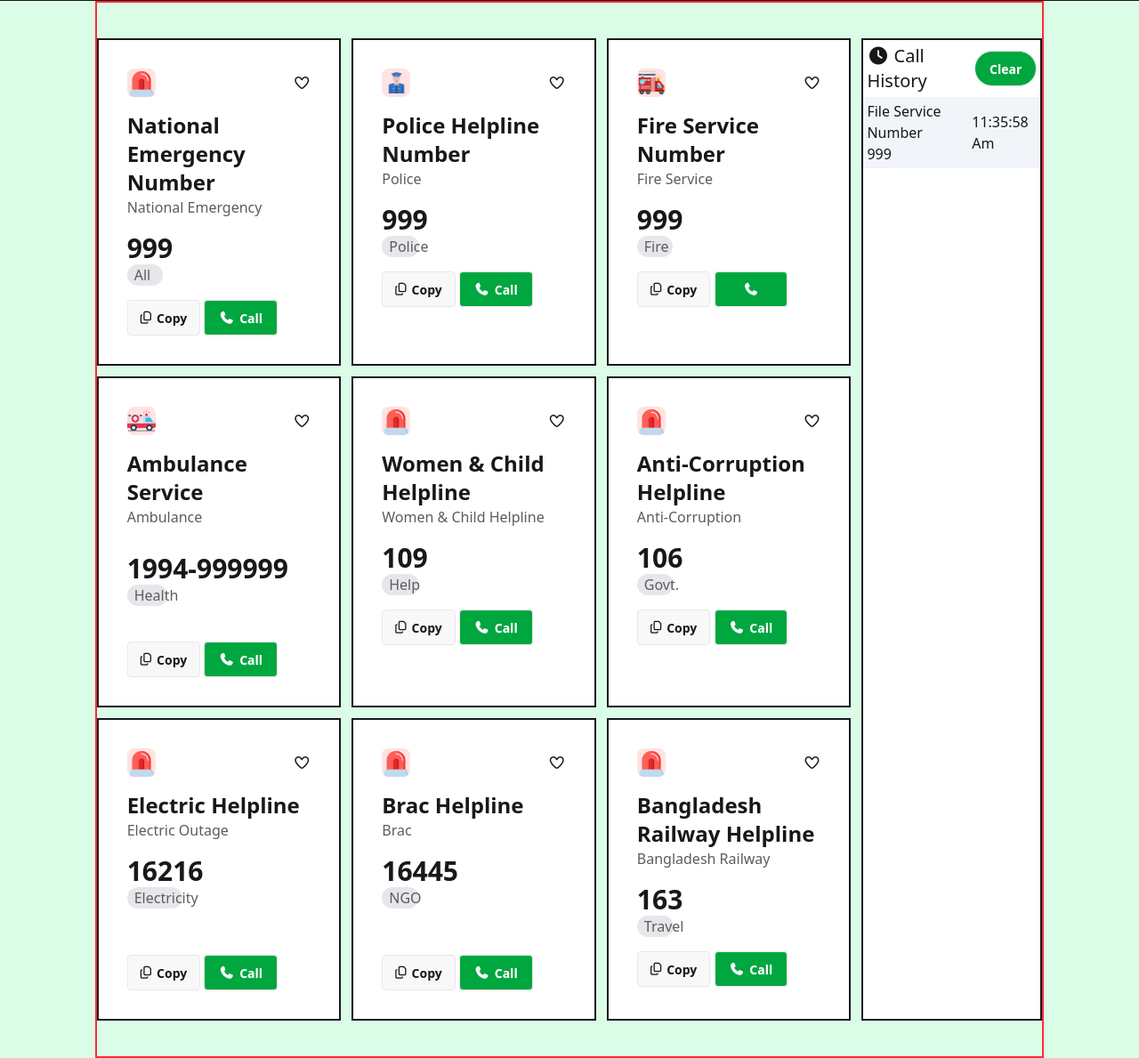
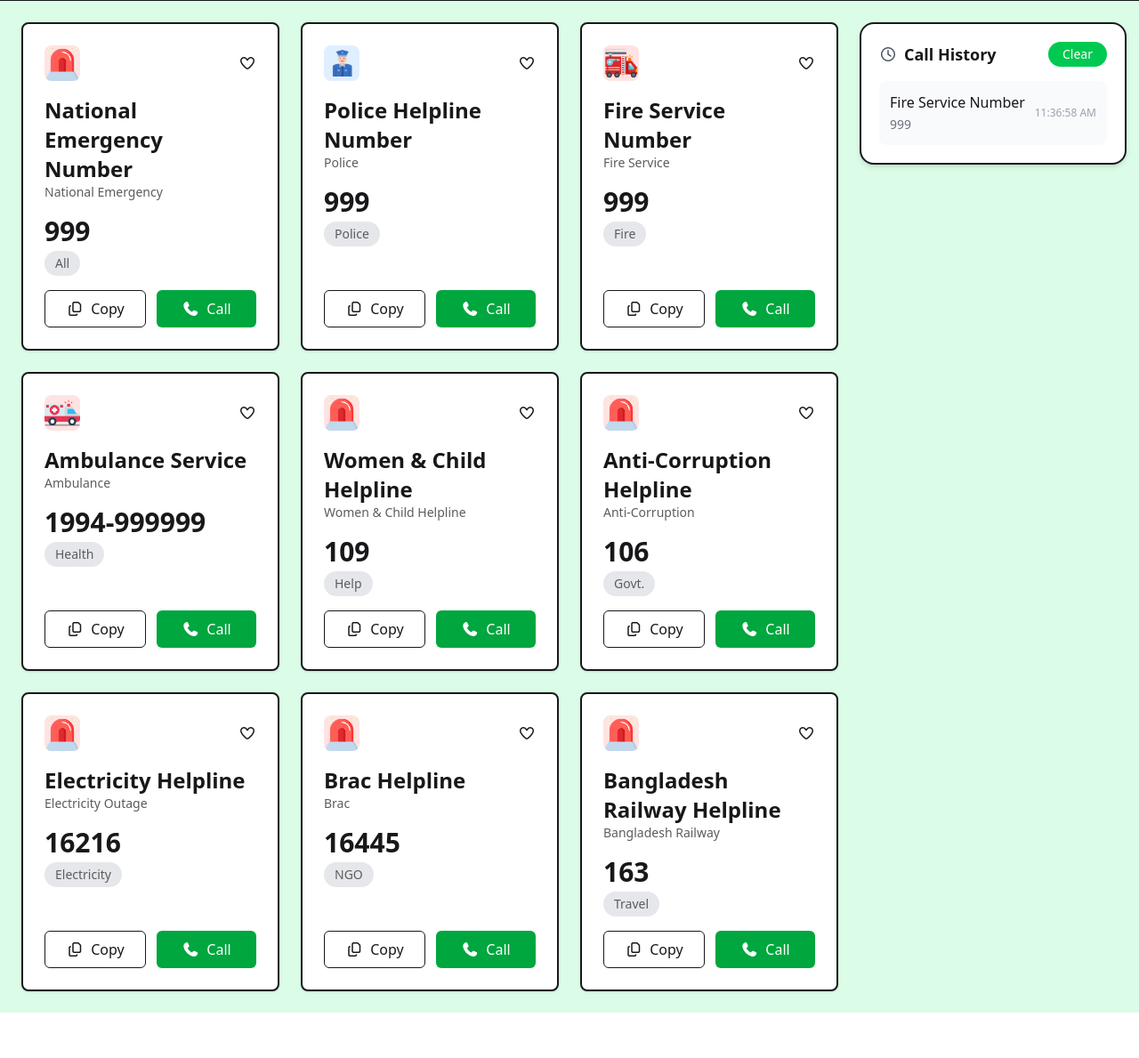
Before and after one commit to tasnim-88/emergency-hotline, a plain HTML site: page index.html in a window 1280 px wide. Shown: the part 315-1504 px from the top of the page at 89% size. After the commit the page ends 1453 px from the top, so only its background shows below. Drawn offline with nearby package versions, Linux system fonts and the light colour scheme.

Commit message:
responsive

```diff
--- a/index.html
+++ b/index.html
@@ -50,211 +50,268 @@
                 Government of the People’s Republic of Bangladesh</p>
         </section>
         <!-- Main Section -->
-        <section class="w-5/6 mx-auto py-10 grid grid-cols-5 gap-3 border-2 border-red-500">
-            <!-- <div class="grid grid-cols-3"> -->
-                <div class="card-conatainer grid grid-cols-3 col-span-4 gap-3">
-                    <!-- card-1 -->
-                    <div class="p-8 border-2 space-y-4 bg-white">
+        <div class="max-w-[1920px] mx-auto grid grid-cols-1 lg:grid-cols-4 gap-6 p-6">
+
+            <section class="lg:col-span-3 grid grid-cols-1 sm:grid-cols-2 md:grid-cols-3 gap-6">
+
+                <!-- Card -->
+                <div class="p-6 border-2 bg-white flex flex-col justify-between space-y-4 h-full rounded-lg shadow-sm">
                     <div class="flex justify-between items-center">
-                            <img class="w-[32px] h-[32px] bg-[#FFE3E2] rounded-lg" src="./assets/emergency.png" alt="">
+                        <img class="w-[40px] h-[40px] bg-[#FFE3E2] rounded-lg" src="./assets/emergency.png" alt="">
                         <i class="fa-regular fa-heart"></i>
                     </div>
                     <div>
-                            <h1 class="text-2xl font-bold">National Emergency Number</h1>
-                            <p class="text-[#5C5C5C]">National Emergency</p>
+                        <h1 class="text-2xl font-bold leading-snug">National Emergency Number</h1>
+                        <p class="text-[#5C5C5C] text-sm">National Emergency</p>
                     </div>
                     <div>
                         <h1 class="text-3xl font-bold">999</h1>
-                            <p class="bg-gray-200 text-[#5C5C5C] rounded-3xl w-[40px] pl-2">All</p>
+                        <p class="bg-gray-200 text-[#5C5C5C] rounded-3xl px-3 py-1 inline-block text-sm mt-1">All
+                        </p>
                     </div>
-                        <div>
-                            <button class="btn w-[40%]"><i class="fa-regular fa-copy"></i>Copy</button>
-                            <button class="btn w-[40%] bg-[#00A63E] text-white"><i
-                                    class="fa-solid fa-phone"></i>Call</button>
+                    <div class="flex gap-3 mt-auto">
+                        <button class="flex-1 border rounded-md py-2 flex justify-center items-center gap-2">
+                            <i class="fa-regular fa-copy"></i> Copy
+                        </button>
+                        <button
+                            class="flex-1 bg-[#00A63E] text-white rounded-md py-2 flex justify-center items-center gap-2">
+                            <i class="fa-solid fa-phone"></i> Call
+                        </button>
                     </div>
                 </div>
-                    <!-- card-2 -->
-                    <div class="p-8 border-2 space-y-4 bg-white">
+                <div class="p-6 border-2 bg-white flex flex-col justify-between space-y-4 h-full rounded-lg shadow-sm">
                     <div class="flex justify-between items-center">
-                            <img class="w-[32px] h-[32px] bg-[#FFE3E2] rounded-lg" src="./assets/police.png" alt="">
+                        <img class="w-[40px] h-[40px] bg-[#DFEFFF] rounded-lg" src="./assets/police.png" alt="">
                         <i class="fa-regular fa-heart"></i>
                     </div>
                     <div>
-                            <h1 class="text-2xl font-bold">Police Helpline <br> Number</h1>
-                            <p class="text-[#5C5C5C]">Police</p>
+                        <h1 class="text-2xl font-bold leading-snug">Police Helpline Number</h1>
+                        <p class="text-[#5C5C5C] text-sm">Police</p>
                     </div>
                     <div>
                         <h1 class="text-3xl font-bold">999</h1>
-                            <p class="bg-gray-200 text-[#5C5C5C] rounded-3xl w-[20%] pl-2">Police</p>
+                        <p class="bg-gray-200 text-[#5C5C5C] rounded-3xl px-3 py-1 inline-block text-sm mt-1">
+                            Police
+                        </p>
                     </div>
-                        <div>
-                            <button class="btn w-[40%]"><i class="fa-regular fa-copy"></i>Copy</button>
-                            <button class="btn w-[40%] bg-[#00A63E] text-white"><i
-                                    class="fa-solid fa-phone"></i>Call</button>
+                    <div class="flex gap-3 mt-auto">
+                        <button class="flex-1 border rounded-md py-2 flex justify-center items-center gap-2">
+                            <i class="fa-regular fa-copy"></i> Copy
+                        </button>
+                        <button
+                            class="flex-1 bg-[#00A63E] text-white rounded-md py-2 flex justify-center items-center gap-2">
+                            <i class="fa-solid fa-phone"></i> Call
+                        </button>
                     </div>
                 </div>
-                    <!-- card-3 -->
-                    <div class="p-8 border-2 space-y-4 bg-white">
+                <div class="p-6 border-2 bg-white flex flex-col justify-between space-y-4 h-full rounded-lg shadow-sm">
                     <div class="flex justify-between items-center">
-                            <img class="w-[32px] h-[32px] bg-[#FFE3E2] rounded-lg" src="./assets/fire-service.png" alt="">
+                        <img class="w-[40px] h-[40px] bg-[#FFE3E2] rounded-lg" src="./assets/fire-service.png" alt="">
                         <i class="fa-regular fa-heart"></i>
                     </div>
                     <div>
-                            <h1 class="text-2xl font-bold">Fire Service <br> Number</h1>
-                            <p class="text-[#5C5C5C]">Fire Service</p>
+                        <h1 class="text-2xl font-bold leading-snug">Fire Service Number</h1>
+                        <p class="text-[#5C5C5C] text-sm">Fire Service</p>
                     </div>
                     <div>
                         <h1 class="text-3xl font-bold">999</h1>
-                            <p class="bg-gray-200 text-[#5C5C5C] rounded-3xl w-[40px] pl-2">Fire</p>
+                        <p class="bg-gray-200 text-[#5C5C5C] rounded-3xl px-3 py-1 inline-block text-sm mt-1">
+                            Fire
+                        </p>
                     </div>
-                        <div>
-                            <button class="btn w-[40%]"><i class="fa-regular fa-copy"></i>Copy</button>
-                            <button class="btn w-[40%] bg-[#00A63E] text-white"><i
-                                    class="fa-solid fa-phone"></i></button>
+                    <div class="flex gap-3 mt-auto">
+                        <button class="flex-1 border rounded-md py-2 flex justify-center items-center gap-2">
+                            <i class="fa-regular fa-copy"></i> Copy
+                        </button>
+                        <button
+                            class="flex-1 bg-[#00A63E] text-white rounded-md py-2 flex justify-center items-center gap-2">
+                            <i class="fa-solid fa-phone"></i> Call
+                        </button>
                     </div>
                 </div>
-                    <!-- card-4 -->
-                    <div class="p-8 border-2 space-y-4 bg-white">
+                <div class="p-6 border-2 bg-white flex flex-col justify-between space-y-4 h-full rounded-lg shadow-sm">
                     <div class="flex justify-between items-center">
-                            <img class="w-[32px] h-[32px] bg-[#FFE3E2] rounded-lg" src="./assets/ambulance.png" alt="">
+                        <img class="w-[40px] h-[40px] bg-[#FFE3E2] rounded-lg" src="./assets/ambulance.png" alt="">
                         <i class="fa-regular fa-heart"></i>
                     </div>
                     <div>
-                            <h1 class="text-2xl font-bold">Ambulance Service</h1>
-                            <p class="text-[#5C5C5C]">Ambulance</p>
+                        <h1 class="text-2xl font-bold leading-snug">Ambulance Service</h1>
+                        <p class="text-[#5C5C5C] text-sm">Ambulance</p>
                     </div>
-                        <div class="pt-3">
+                    <div>
                         <h1 class="text-3xl font-bold">1994-999999</h1>
-                            <p class="bg-gray-200 text-[#5C5C5C] rounded-3xl w-[22%] pl-2">Health</p>
+                        <p class="bg-gray-200 text-[#5C5C5C] rounded-3xl px-3 py-1 inline-block text-sm mt-1">
+                            Health
+                        </p>
                     </div>
-                        <br>
-                        <div>
-                            <button class="btn w-[40%]"><i class="fa-regular fa-copy"></i>Copy</button>
-                            <button class="btn w-[40%] bg-[#00A63E] text-white"><i
-                                    class="fa-solid fa-phone"></i>Call</button>
+                    <div class="flex gap-3 mt-auto">
+                        <button class="flex-1 border rounded-md py-2 flex justify-center items-center gap-2">
+                            <i class="fa-regular fa-copy"></i> Copy
+                        </button>
+                        <button
+                            class="flex-1 bg-[#00A63E] text-white rounded-md py-2 flex justify-center items-center gap-2">
+                            <i class="fa-solid fa-phone"></i> Call
+                        </button>
                     </div>
                 </div>
-                    <!-- card-5 -->
-                    <div class="p-8 border-2 space-y-4 bg-white">
+                <div class="p-6 border-2 bg-white flex flex-col justify-between space-y-4 h-full rounded-lg shadow-sm">
                     <div class="flex justify-between items-center">
-                            <img class="w-[32px] h-[32px] bg-[#FFE3E2] rounded-lg" src="./assets/emergency.png" alt="">
+                        <img class="w-[40px] h-[40px] bg-[#FFE3E2] rounded-lg" src="./assets/emergency.png" alt="">
                         <i class="fa-regular fa-heart"></i>
                     </div>
                     <div>
-                            <h1 class="text-2xl font-bold">Women & Child Helpline</h1>
-                            <p class="text-[#5C5C5C]">Women & Child Helpline</p>
+                        <h1 class="text-2xl font-bold leading-snug">Women & Child Helpline</h1>
+                        <p class="text-[#5C5C5C] text-sm">Women & Child Helpline</p>
                     </div>
                     <div>
                         <h1 class="text-3xl font-bold">109</h1>
-                            <p class="bg-gray-200 text-[#5C5C5C] rounded-3xl w-[20%] pl-2">Help</p>
+                        <p class="bg-gray-200 text-[#5C5C5C] rounded-3xl px-3 py-1 inline-block text-sm mt-1">
+                            Help
+                        </p>
                     </div>
-                        <div>
-                            <button class="btn w-[40%]"><i class="fa-regular fa-copy"></i>Copy</button>
-                            <button class="btn w-[40%] bg-[#00A63E] text-white"><i
-                                    class="fa-solid fa-phone"></i>Call</button>
+                    <div class="flex gap-3 mt-auto">
+                        <button class="flex-1 border rounded-md py-2 flex justify-center items-center gap-2">
+                            <i class="fa-regular fa-copy"></i> Copy
+                        </button>
+                        <button
+                            class="flex-1 bg-[#00A63E] text-white rounded-md py-2 flex justify-center items-center gap-2">
+                            <i class="fa-solid fa-phone"></i> Call
+                        </button>
                     </div>
                 </div>
-                    <!-- card-6 -->
-                    <div class="p-8 border-2 space-y-4 bg-white">
+                <div class="p-6 border-2 bg-white flex flex-col justify-between space-y-4 h-full rounded-lg shadow-sm">
                     <div class="flex justify-between items-center">
-                            <img class="w-[32px] h-[32px] bg-[#FFE3E2] rounded-lg" src="./assets/emergency.png" alt="">
+                        <img class="w-[40px] h-[40px] bg-[#FFE3E2] rounded-lg" src="./assets/emergency.png" alt="">
                         <i class="fa-regular fa-heart"></i>
                     </div>
                     <div>
-                            <h1 class="text-2xl font-bold">Anti-Corruption Helpline</h1>
-                            <p class="text-[#5C5C5C]">Anti-Corruption</p>
+                        <h1 class="text-2xl font-bold leading-snug">Anti-Corruption Helpline</h1>
+                        <p class="text-[#5C5C5C] text-sm">Anti-Corruption</p>
                     </div>
                     <div>
                         <h1 class="text-3xl font-bold">106</h1>
-                            <p class="bg-gray-200 text-[#5C5C5C] rounded-3xl w-[20%] pl-2">Govt.</p>
+                        <p class="bg-gray-200 text-[#5C5C5C] rounded-3xl px-3 py-1 inline-block text-sm mt-1">
+                            Govt.
+                        </p>
                     </div>
-                        <div>
-                            <button class="btn w-[40%]"><i class="fa-regular fa-copy"></i>Copy</button>
-                            <button class="btn w-[40%] bg-[#00A63E] text-white"><i
-                                    class="fa-solid fa-phone"></i>Call</button>
+                    <div class="flex gap-3 mt-auto">
+                        <button class="flex-1 border rounded-md py-2 flex justify-center items-center gap-2">
+                            <i class="fa-regular fa-copy"></i> Copy
+                        </button>
+                        <button
+                            class="flex-1 bg-[#00A63E] text-white rounded-md py-2 flex justify-center items-center gap-2">
+                            <i class="fa-solid fa-phone"></i> Call
+                        </button>
                     </div>
                 </div>
-                    <!-- card-7 -->
-                    <div class="p-8 border-2 space-y-4 bg-white">
+                <div class="p-6 border-2 bg-white flex flex-col justify-between space-y-4 h-full rounded-lg shadow-sm">
                     <div class="flex justify-between items-center">
-                            <img class="w-[32px] h-[32px] bg-[#FFE3E2] rounded-lg" src="./assets/emergency.png" alt="">
+                        <img class="w-[40px] h-[40px] bg-[#FFE3E2] rounded-lg" src="./assets/emergency.png" alt="">
                         <i class="fa-regular fa-heart"></i>
                     </div>
                     <div>
-                            <h1 class="text-2xl font-bold">Electric Helpline</h1>
-                            <p class="text-[#5C5C5C]">Electric Outage</p>
+                        <h1 class="text-2xl font-bold leading-snug">Electricity Helpline</h1>
+                        <p class="text-[#5C5C5C] text-sm">Electricity Outage</p>
                     </div>
                     <div>
                         <h1 class="text-3xl font-bold">16216</h1>
-                            <p class="bg-gray-200 text-[#5C5C5C] rounded-3xl w-[30%] pl-2">Electricity</p>
-                            <br>
+                        <p class="bg-gray-200 text-[#5C5C5C] rounded-3xl px-3 py-1 inline-block text-sm mt-1">
+                            Electricity
+                        </p>
                     </div>
-                        <div class="pt-3">
-                            <button class="btn w-[40%]"><i class="fa-regular fa-copy"></i>Copy</button>
-                            <button class="btn w-[40%] bg-[#00A63E] text-white"><i
-                                    class="fa-solid fa-phone"></i>Call</button>
+                    <div class="flex gap-3 mt-auto">
+                        <button class="flex-1 border rounded-md py-2 flex justify-center items-center gap-2">
+                            <i class="fa-regular fa-copy"></i> Copy
+                        </button>
+                        <button
+                            class="flex-1 bg-[#00A63E] text-white rounded-md py-2 flex justify-center items-center gap-2">
+                            <i class="fa-solid fa-phone"></i> Call
+                        </button>
                     </div>
                 </div>
-                    <!-- card-8 -->
-                    <div class="p-8 border-2 space-y-4 bg-white">
+                <div class="p-6 border-2 bg-white flex flex-col justify-between space-y-4 h-full rounded-lg shadow-sm">
                     <div class="flex justify-between items-center">
-                            <img class="w-[32px] h-[32px] bg-[#FFE3E2] rounded-lg" src="./assets/emergency.png" alt="">
+                        <img class="w-[40px] h-[40px] bg-[#FFE3E2] rounded-lg" src="./assets/emergency.png" alt="">
                         <i class="fa-regular fa-heart"></i>
                     </div>
                     <div>
-                            <h1 class="text-2xl font-bold">Brac Helpline</h1>
-                            <p class="text-[#5C5C5C]">Brac</p>
+                        <h1 class="text-2xl font-bold leading-snug">Brac Helpline</h1>
+                        <p class="text-[#5C5C5C] text-sm">Brac</p>
                     </div>
                     <div>
                         <h1 class="text-3xl font-bold">16445</h1>
-                            <p class="bg-gray-200 text-[#5C5C5C] rounded-3xl w-[20%] pl-2">NGO</p>
-                            <br>
+                        <p class="bg-gray-200 text-[#5C5C5C] rounded-3xl px-3 py-1 inline-block text-sm mt-1">
+                            NGO
+                        </p>
                     </div>
-                        <div class="pt-3">
-                            <button class="btn w-[40%]"><i class="fa-regular fa-copy"></i>Copy</button>
-                            <button class="btn w-[40%] bg-[#00A63E] text-white"><i
-                                    class="fa-solid fa-phone"></i>Call</button>
+                    <div class="flex gap-3 mt-auto">
+                        <button class="flex-1 border rounded-md py-2 flex justify-center items-center gap-2">
+                            <i class="fa-regular fa-copy"></i> Copy
+                        </button>
+                        <button
+                            class="flex-1 bg-[#00A63E] text-white rounded-md py-2 flex justify-center items-center gap-2">
+                            <i class="fa-solid fa-phone"></i> Call
+                        </button>
                     </div>
                 </div>
-                    <!-- card-9 -->
-                    <div class="p-8 border-2 space-y-4 bg-white">
+                <div class="p-6 border-2 bg-white flex flex-col justify-between space-y-4 h-full rounded-lg shadow-sm">
                     <div class="flex justify-between items-center">
-                            <img class="w-[32px] h-[32px] bg-[#FFE3E2] rounded-lg" src="./assets/emergency.png" alt="">
+                        <img class="w-[40px] h-[40px] bg-[#FFE3E2] rounded-lg" src="./assets/emergency.png" alt="">
                         <i class="fa-regular fa-heart"></i>
                     </div>
                     <div>
-                            <h1 class="text-2xl font-bold">Bangladesh Railway Helpline</h1>
-                            <p class="text-[#5C5C5C]">Bangladesh Railway</p>
+                        <h1 class="text-2xl font-bold leading-snug">Bangladesh Railway Helpline</h1>
+                        <p class="text-[#5C5C5C] text-sm">Bangladesh Railway</p>
                     </div>
                     <div>
                         <h1 class="text-3xl font-bold">163</h1>
-                            <p class="bg-gray-200 text-[#5C5C5C] rounded-3xl w-[20%] pl-2">Travel</p>
+                        <p class="bg-gray-200 text-[#5C5C5C] rounded-3xl px-3 py-1 inline-block text-sm mt-1">
+                            Travel
+                        </p>
                     </div>
-                        <div>
-                            <button class="btn w-[40%]"><i class="fa-regular fa-copy"></i>Copy</button>
-                            <button class="btn w-[40%] bg-[#00A63E] text-white"><i
-                                    class="fa-solid fa-phone"></i>Call</button>
+                    <div class="flex gap-3 mt-auto">
+                        <button class="flex-1 border rounded-md py-2 flex justify-center items-center gap-2">
+                            <i class="fa-regular fa-copy"></i> Copy
+                        </button>
+                        <button
+                            class="flex-1 bg-[#00A63E] text-white rounded-md py-2 flex justify-center items-center gap-2">
+                            <i class="fa-solid fa-phone"></i> Call
+                        </button>
                     </div>
                 </div>
 
+                <!-- Repeat other cards here... -->
+
+            </section>
+
+            <aside
+                class="bg-white border-2 rounded-2xl p-5 flex flex-col w-full lg:w-[300px] shadow-md h-fit sticky top-6">
+                <!-- Header -->
+                <div class="flex justify-between items-center mb-4">
+                    <div class="flex items-center gap-2">
+                        <i class="fa-regular fa-clock text-gray-600"></i>
+                        <h2 class="text-lg font-semibold">Call History</h2>
                     </div>
-                <!-- Call History -->
-                <div class="call-history col-span-1 bg-white border-2">
-                    <div class="flex justify-between items-center p-1">
-                        <h1 class="text-xl font-medium"><i class="fa-solid fa-clock"></i> Call History</h1>
-                        <button class="btn bg-[#00A63E] text-white rounded-[50px]">Clear</button>
+                    <button
+                        class="bg-green-500 hover:bg-green-600 text-white text-sm px-4 py-1 rounded-full transition">
+                        Clear
+                    </button>
                 </div>
-                    <div class="flex justify-between items-center bg-slate-100 p-1">
+
+                <!-- Call List -->
+                <div class="space-y-3">
+                    <div class="flex justify-between items-center bg-gray-50 p-3 rounded-lg">
                         <div>
-                            <h1 class="font-medium">File Service Number</h1>
-                            <span>999</span>
+                            <p class="font-medium">Fire Service Number</p>
+                            <span class="text-sm text-gray-500">999</span>
                         </div>
-                        <span>11:35:58 Am</span>
+                        <span class="text-xs text-gray-400">11:36:58 AM</span>
                     </div>
                 </div>
-            <!-- </div> -->
+            </aside>
 
-        </section>
+
+        </div>
     </main>
 </body>
 
```
Lines whose indentation alone changed are shown as unchanged.
